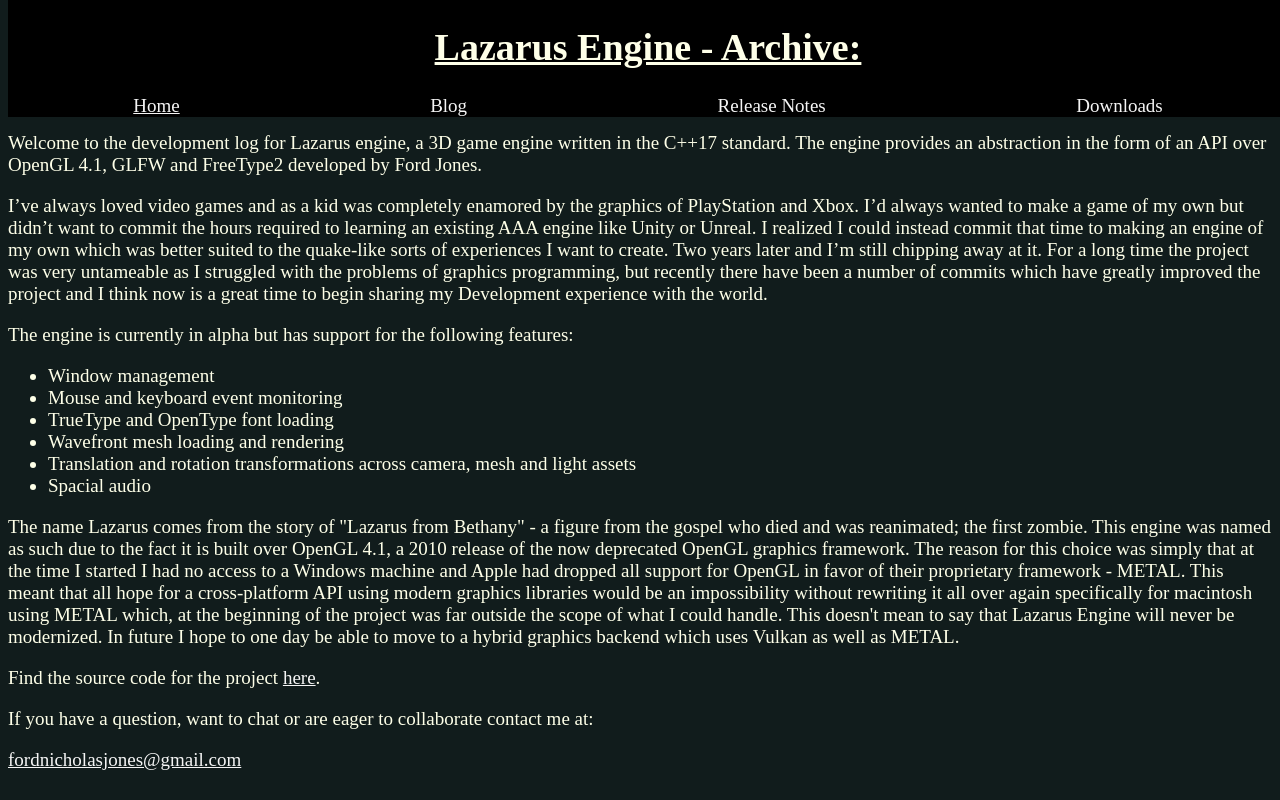
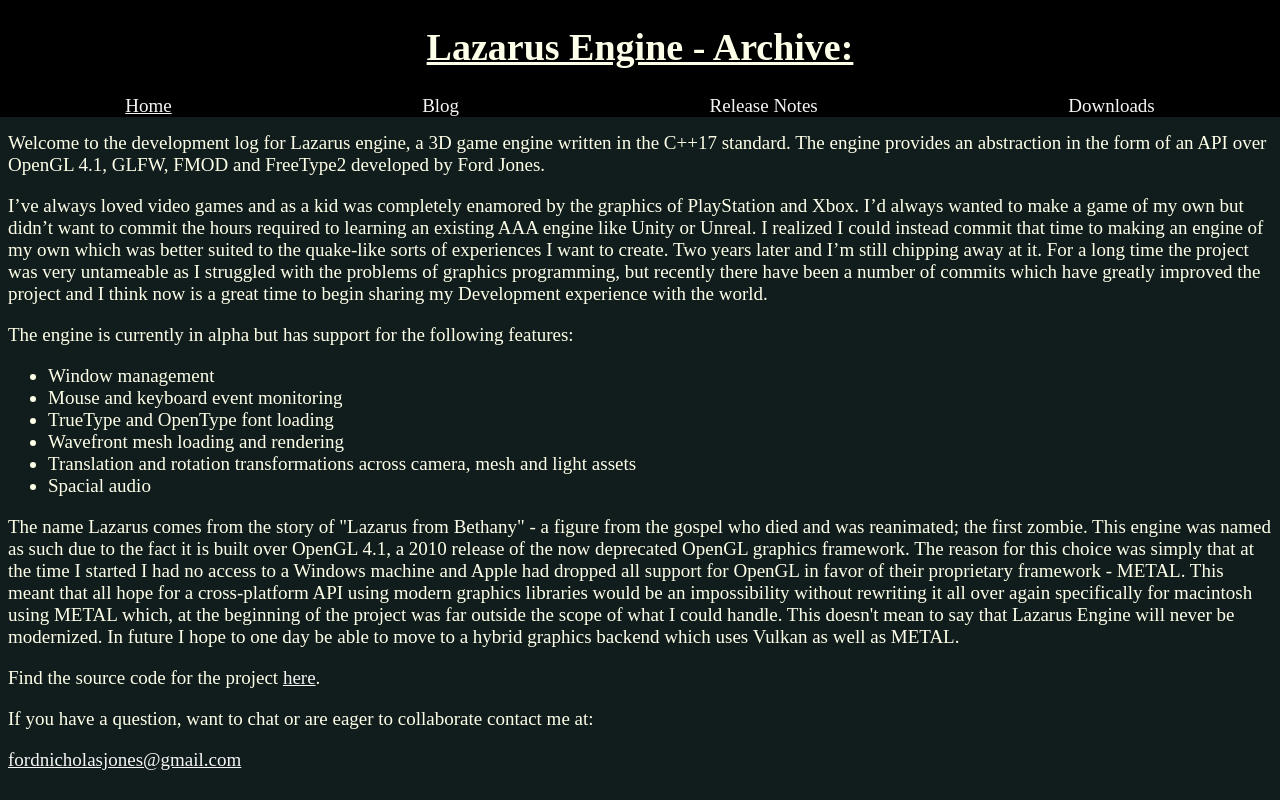
Before and after one commit to ford-jones/LazarusArchive, a Next.js app in the folder client/: page / in a window 1280 px wide. Built offline with nearby package versions, Linux system fonts and the light colour scheme.

Commit message:
Fix: Banner positioning

```diff
--- a/client/src/app/blog/page.tsx
+++ b/client/src/app/blog/page.tsx
@@ -11,7 +11,8 @@
                 position: "fixed",
                 width: "100dvw",
                 background: "black",
-                top: "0px"
+                top: "0px",
+                left: "0px"
             }}>
                 <h1 style={{textAlign: "center", textDecoration: "underline"}}>Blog:</h1>
                 <NavBar />
--- a/client/src/app/changeLogs/page.tsx
+++ b/client/src/app/changeLogs/page.tsx
@@ -10,7 +10,8 @@
                 position: "fixed",
                 width: "100dvw",
                 background: "black",
-                top: "0px"
+                top: "0px",
+                left: "0px"
             }}>
                 <h1 style={{textAlign: "center", textDecoration: "underline"}}>Release Notes:</h1>
                 <NavBar />
--- a/client/src/app/downloads/page.tsx
+++ b/client/src/app/downloads/page.tsx
@@ -9,7 +9,8 @@
               position: "fixed",
               width: "100dvw",
               background: "black",
-              top: "0px"
+              top: "0px",
+              left: "0px"
             }}>
                 <h1 style={{textAlign: "center", textDecoration: "underline"}}>Downloads:</h1>
                 <NavBar />
--- a/client/src/app/page.tsx
+++ b/client/src/app/page.tsx
@@ -8,7 +8,8 @@
         position: "fixed",
         width: "100dvw",
         background: "black",
-        top: "0px"
+        top: "0px",
+        left: "0px"
       }}>
         <h1 style={{textAlign: "center", textDecoration: "underline"}}>Lazarus Engine - Archive:</h1>
         <NavBar />
@@ -16,7 +17,7 @@
       <div style={{paddingTop: "105px"}}>
         <p>
           Welcome to the development log for Lazarus engine, a 3D game engine written in the C++17 standard.
-          The engine provides an abstraction in the form of an API over OpenGL 4.1, GLFW and FreeType2 developed by Ford Jones.
+          The engine provides an abstraction in the form of an API over OpenGL 4.1, GLFW, FMOD and FreeType2 developed by Ford Jones.
         </p>
         <p>
         {`I’ve always loved video games and as a kid was completely enamored by the graphics of PlayStation and Xbox. I’d always
```
